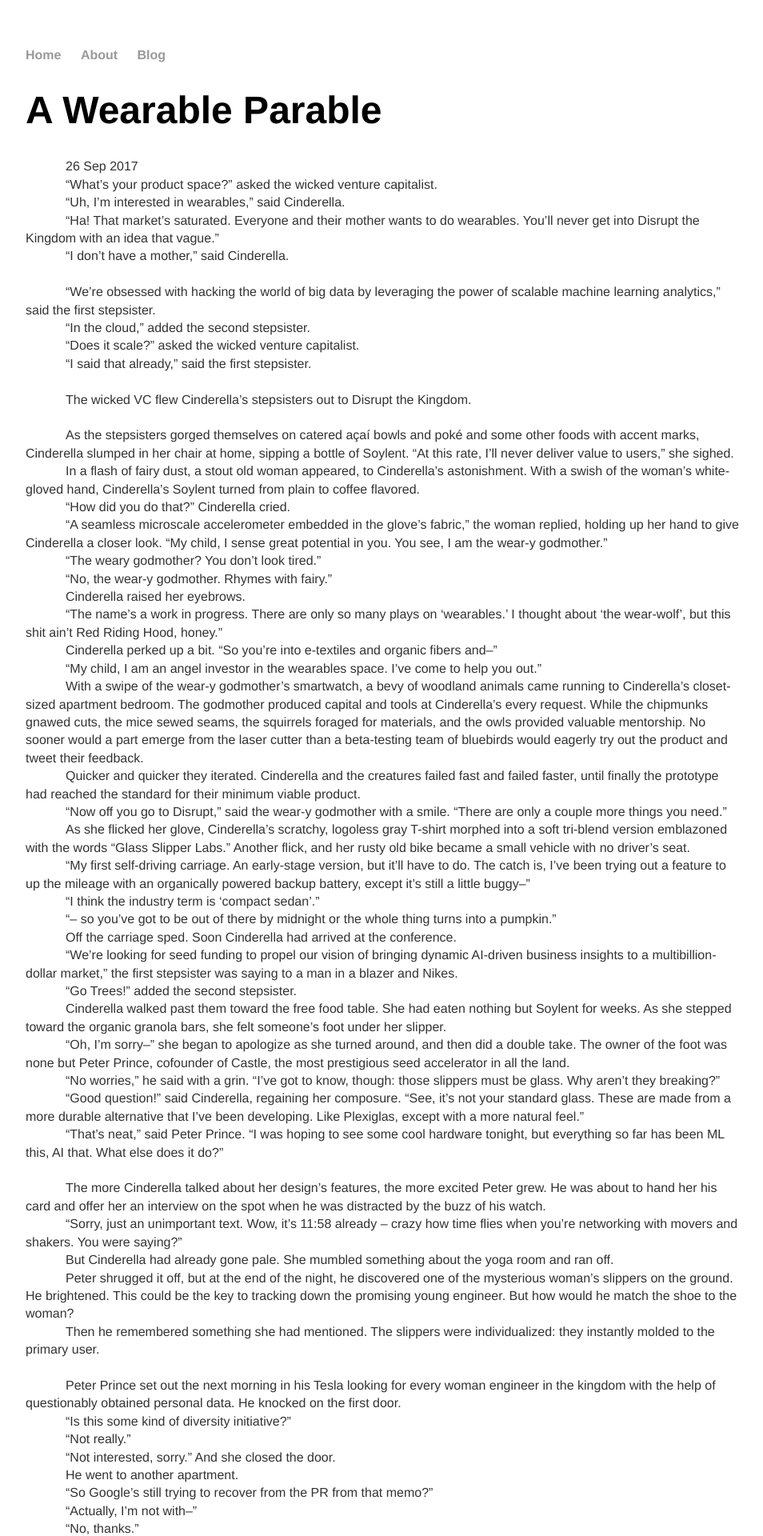
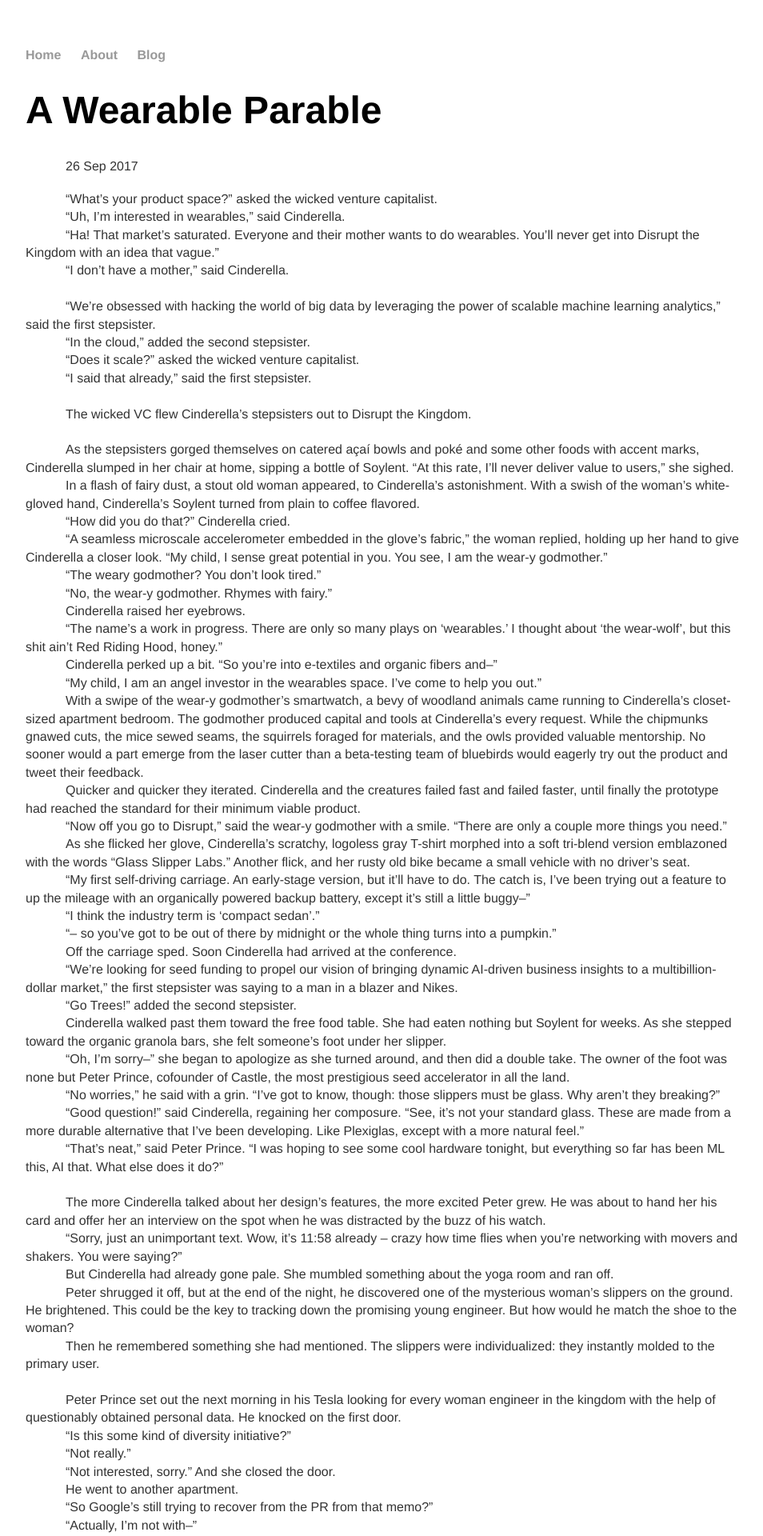
Before and after one commit to lajordan/lajordan.github.io, a Jekyll site: the page built from _posts/2017-09-26-a-wearable-parable.md, in a window 1280 px wide. Shown: the top 1920 px of the page at 80% size, without its empty margins (160-1114 px from the left). Built offline with Jekyll 4.4.1, drawn with Linux system fonts in a browser that asks for light colours.

Commit message:
date linebreak but better

```diff
--- a/_layouts/post.html
+++ b/_layouts/post.html
@@ -18,7 +18,8 @@
 			<div class="container">
 
 			<h1>{{ page.title }}</h1>
-      <p class="meta">{{ page.date | date_to_string }} <br /> </p>
+      <p class="meta">{{ page.date | date_to_string }}</p>
+      <br />
 
       <div class="post">
         {{ content }}
```
